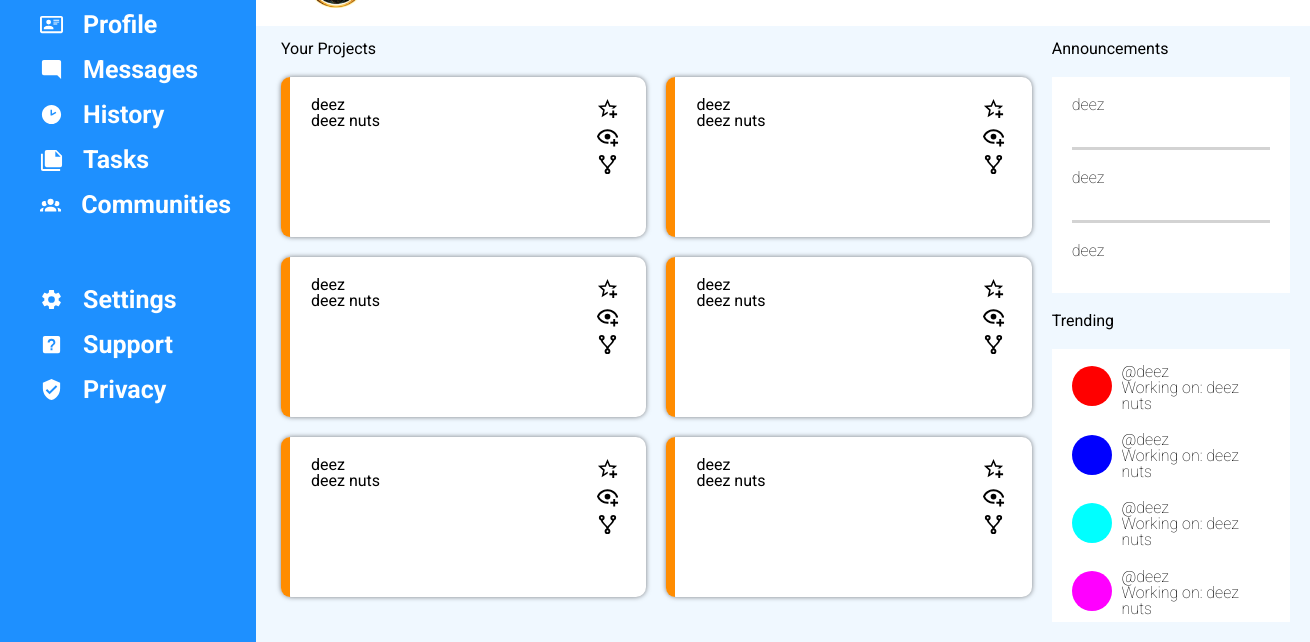
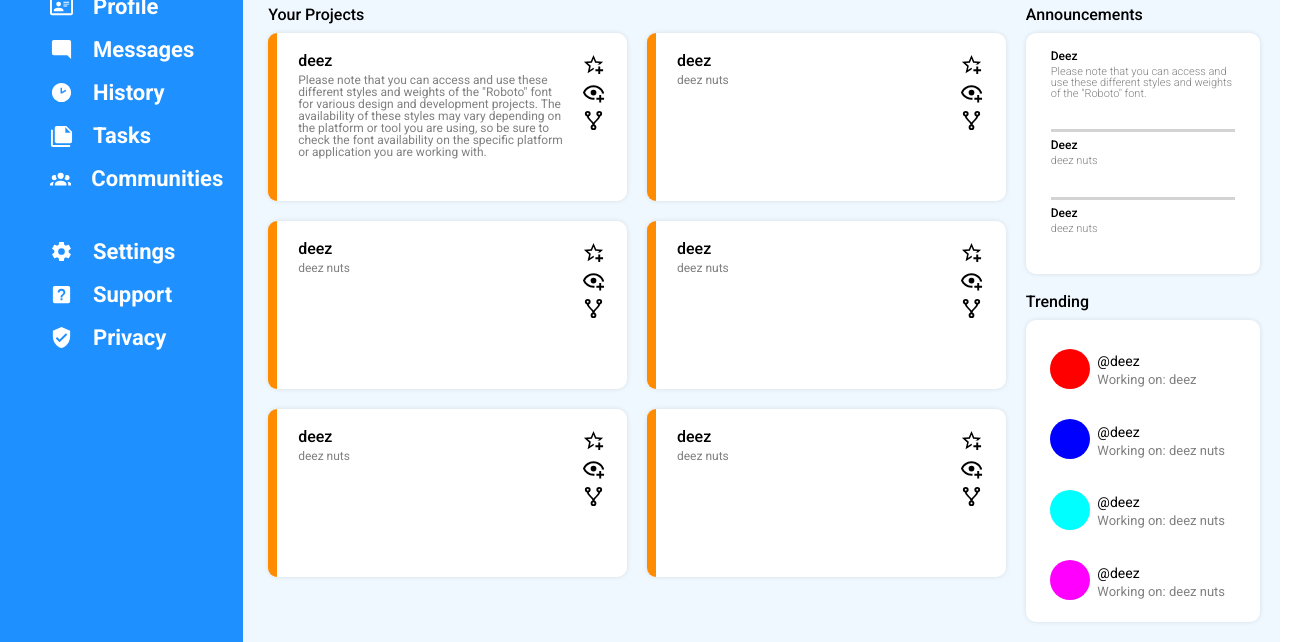
Before and after one commit to Mouzone/Admin-Dashboard, a plain HTML site: page index.html in a window 1280 px wide. Shown: the part 158-800 px from the top of the page, 1310 px wide, since content can reach past the window. Drawn offline with Linux system fonts and the light colour scheme.

Commit message:
Fixed for full screen removed unnecessary css grid elements

```diff
--- a/index.html
+++ b/index.html
@@ -92,7 +92,7 @@
                     <div class="project">
                         <div class="meta-info">
                             <div class="project_name">deez</div>
-                            <div class="project_description">deez nuts</div>
+                            <div class="project_description">Please note that you can access and use these different styles and weights of the "Roboto" font for various design and development projects. The availability of these styles may vary depending on the platform or tool you are using, so be sure to check the font availability on the specific platform or application you are working with.</div>
                         </div>
                         <div class = "actions">
                             <svg xmlns="http://www.w3.org/2000/svg" viewBox="0 0 24 24"><title>star-plus-outline</title><path d="M5.8 21L7.4 14L2 9.2L9.2 8.6L12 2L14.8 8.6L22 9.2L18.8 12H18C17.3 12 16.6 12.1 15.9 12.4L18.1 10.5L13.7 10.1L12 6.1L10.3 10.1L5.9 10.5L9.2 13.4L8.2 17.7L12 15.4L12.5 15.7C12.3 16.2 12.1 16.8 12.1 17.3L5.8 21M17 14V17H14V19H17V22H19V19H22V17H19V14H17Z" /></svg>
@@ -162,13 +162,28 @@
                     <p>Announcements</p>
                     <div class="items">
                         <div class="announcement">
-                            deez
+                            <div class="announcement-title">
+                                Deez
+                            </div>
+                            <div class="announcement-description">
+                                Please note that you can access and use these different styles and weights of the "Roboto" font.
+                            </div>
                         </div>
                         <div class="announcement">
-                            deez
+                            <div class="announcement-title">
+                                Deez
+                            </div>
+                            <div class="announcement-description">
+                                deez nuts
+                            </div>
                         </div>
                         <div class="announcement">
-                            deez
+                            <div class="announcement-title">
+                                Deez
+                            </div>
+                            <div class="announcement-description">
+                                deez nuts
+                            </div>
                         </div>
                     </div>
                 </div>
@@ -186,7 +201,7 @@
                                     @deez
                                 </div>
                                 <div class="working-on">
-                                    Working on: deez nuts
+                                    Working on: deez
                                 </div>
                             </div>
                         </div>
--- a/styles.css
+++ b/styles.css
@@ -41,7 +41,7 @@ body{
     display: grid;
     width: 100%;
     height: 100%;
-    grid-template-columns: 20% 80%;
+    grid-template-columns: 19% 81%;
     grid-auto-flow: column;
     font-family: 'Roboto', sans-serif;
 }
@@ -49,9 +49,9 @@ body{
 .left{
     display: flex;
     flex-direction: column;
-    gap: 40px;
+    gap: 30px;
     background-color: dodgerblue;
-    padding: 25px;
+    padding: 20px;
     color: white;
 }
 
@@ -67,9 +67,9 @@ ul{
     display:flex;
     flex-direction: column;
     gap: 20px;
-    font-size: 25px;
+    font-size: 22px;
     font-weight: bold;
-    padding-left: 15px;
+    padding-left: 30px;
 }
 
 li{
@@ -95,28 +95,27 @@ svg{
 }
 
 .nav{
-    margin-bottom: 30px;
+    margin-bottom: 20px;
 }
 /******************************************************************************************************************************/
 
 .right{
-    display:grid;
-    grid-template-rows: 23% 77%;
+    display: flex;
+    flex-direction: column;
 }
 /******************************************************************************************************************************/
 
 .top{
-    display: grid;
-    grid-auto-flow: row;
-
+    display: flex;
+    flex-direction: column;
 }
 
 .search{
     display: flex;
     padding: 50px;
-    padding-top: 10px;
+    padding-top: 20px;
     align-items: center;
-    padding-bottom: 0px;
+    padding-bottom: 10px;
     justify-content: space-between;
 }
 
@@ -149,7 +148,7 @@ svg{
     margin-left: 150px;
     align-items: center;
     font-size: medium;
-    font-weight: bolder;
+    font-weight: 600;
 
 }
 
@@ -160,8 +159,8 @@ img{
 /******************************************************************************************************************************/
 
 .profile>img{
-    height:60px;
-    width: 60px;
+    height:55px;
+    width: 55px;
 }
 
 .create{
@@ -170,6 +169,8 @@ img{
     padding-top: 0px;
     padding-bottom: 0px;
     justify-content: space-between;
+    margin-top: 5px;
+    margin-bottom: 20px;
 }
 
 .profile{
@@ -186,12 +187,12 @@ img{
 }
 .greeting>p{
     font-size: small;
-    font-weight: 900;
+    font-weight: 600;
 }
 
 .greeting>h1{
     font-size: larger;
-    font-weight: 900;
+    font-weight: 600;
 }
 
 .buttons{
@@ -217,7 +218,7 @@ button{
     grid-auto-flow: column;
     padding: 20px;
     padding-top: 15px;
-
+    height: 100%
 }
 /******************************************************************************************************************************/
 .projects{
@@ -225,13 +226,14 @@ button{
     padding-top: 0px;
     padding-bottom: 0px;
     justify-content: left;
+    font-weight: 500;
 }
 
 .cards{
     display: grid;
     grid-template-columns: repeat(2, 1fr);
-    padding-top: 20px;
-    grid-template-rows: repeat(3, 20vh);
+    padding-top: 10px;
+    grid-template-rows: repeat(3, 21vh);
     width: 100%;
     gap: 20px;
 }
@@ -248,20 +250,27 @@ button{
 }
 
 .project{
-    box-shadow: 0 0 5px rgba(0, 0, 0, 0.5);
+    box-shadow: 0 0 5px rgba(0, 0, 0, 0.1);
     border-radius: 10px; /* Create an oblong shape */
     background-color: white;
     padding: 20px 30px;
-    padding-right: 0px;
+    padding-right: 10px;
     position: relative;
     display: grid;
     grid-template-columns: 85% 15%;
 }
 
+.project_description{
+    font-size: 12px;
+    font-weight: 400;
+    color: gray;
+    margin-top: 5px;
+}
+
 .actions{
     display: flex;
     flex-direction: column;
-    justify-content: right;
+    align-items: center;
     gap:5px;
 }
 /******************************************************************************************************************************/
@@ -270,21 +279,20 @@ button{
     display: grid;
     grid-template-rows: repeat(2, auto);
     gap: 20px;
+    font-weight: 500;
+
 }
 
 .announcements{
     display: flex;
     flex-direction: column;
     margin-left: 15px;
-    gap: 20px
 }
 
 .trending{
     display: flex;
     flex-direction: column;
     margin-left: 15px;
-    gap: 20px
-
 }
 
 .items{
@@ -292,16 +300,31 @@ button{
     grid-template-rows: repeat(3,auto);
     flex: 1;
     background-color: white;
+    box-shadow: 0 0 5px rgba(0, 0, 0, 0.1);
+    border-radius: 10px; /* Create an oblong shape */
+    background-color: white;
+    margin-top: 10px;
+    padding-top: 10px;
+    padding-bottom: 10px;
 }
 
 .announcement{
-    margin-left: 20px;
-    margin-right: 20px;
-    padding-top: 20px;
-    padding-bottom:20px;
+    margin-left: 25px;
+    margin-right: 25px;
+    padding-top: 7px;
+    padding-bottom:7px;
     border-bottom: solid lightgray;
-    font-weight: 100;
+}
 
+.announcement-title{
+    font-size: 12px;
+    margin-bottom:4px;
+}
+
+.announcement-description{
+    font-size: 11px;
+    font-weight: 300;
+    color: gray;
 }
 
 .trend{
@@ -311,7 +334,10 @@ button{
     display: grid;
     grid-template-columns: 25% 75%;
     align-items: center;
+    justify-content: center;
+    padding-left: 4px;
 }
+
 .trend-icon>svg{
     height:40px;
     width: 40px;
@@ -319,7 +345,19 @@ button{
 .tag{
     display: flex;
     flex-direction: column;
-    font-weight: 100;
+    font-size: 13px;
+    justify-content: center;
+    gap: 5px
+}
+
+.username{
+    font-weight: 400;
+    font-size: 14px;
+}
+
+.working-on{
+    font-weight: 400;
+    color: gray
 }
 .items :last-child{
     border: none;
```
